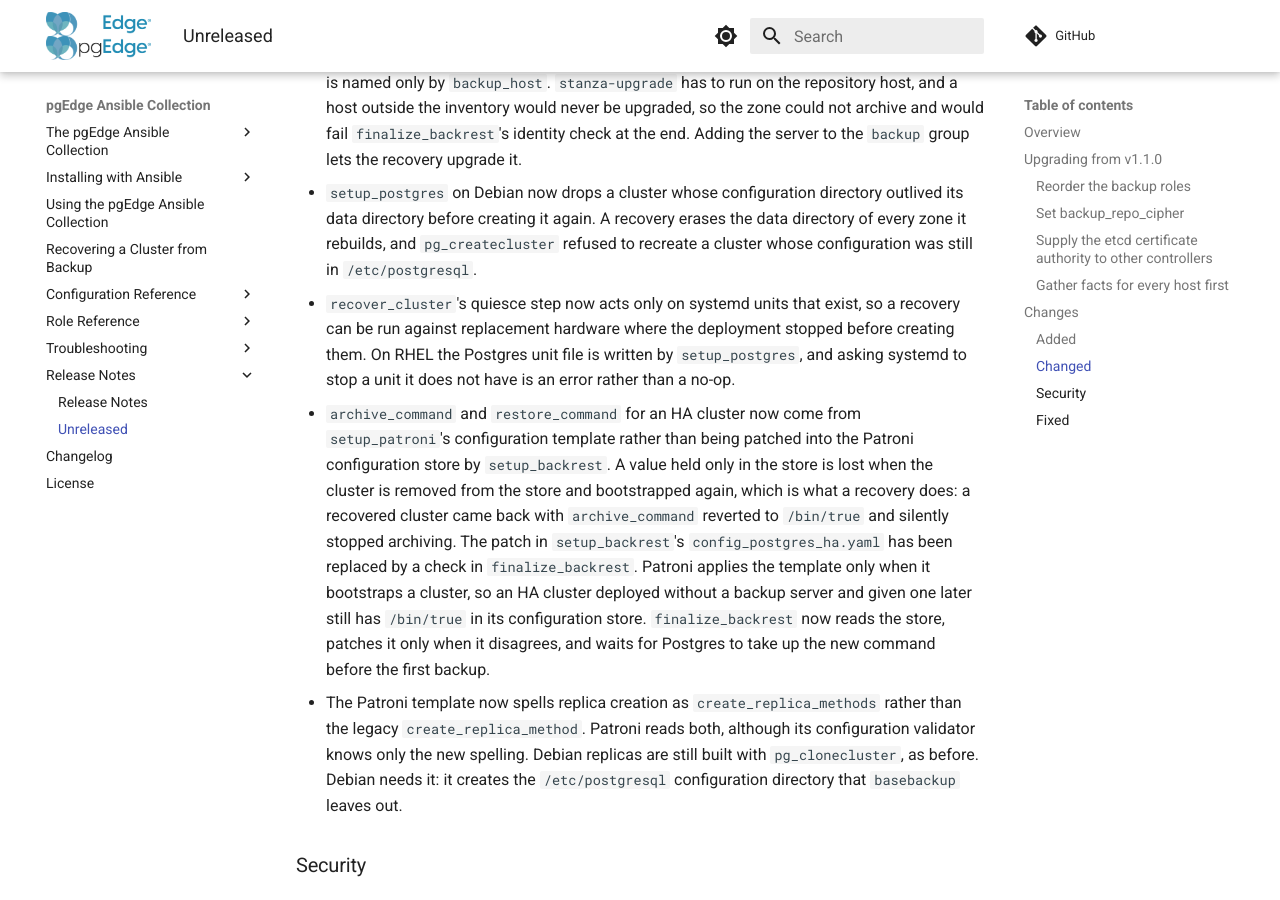
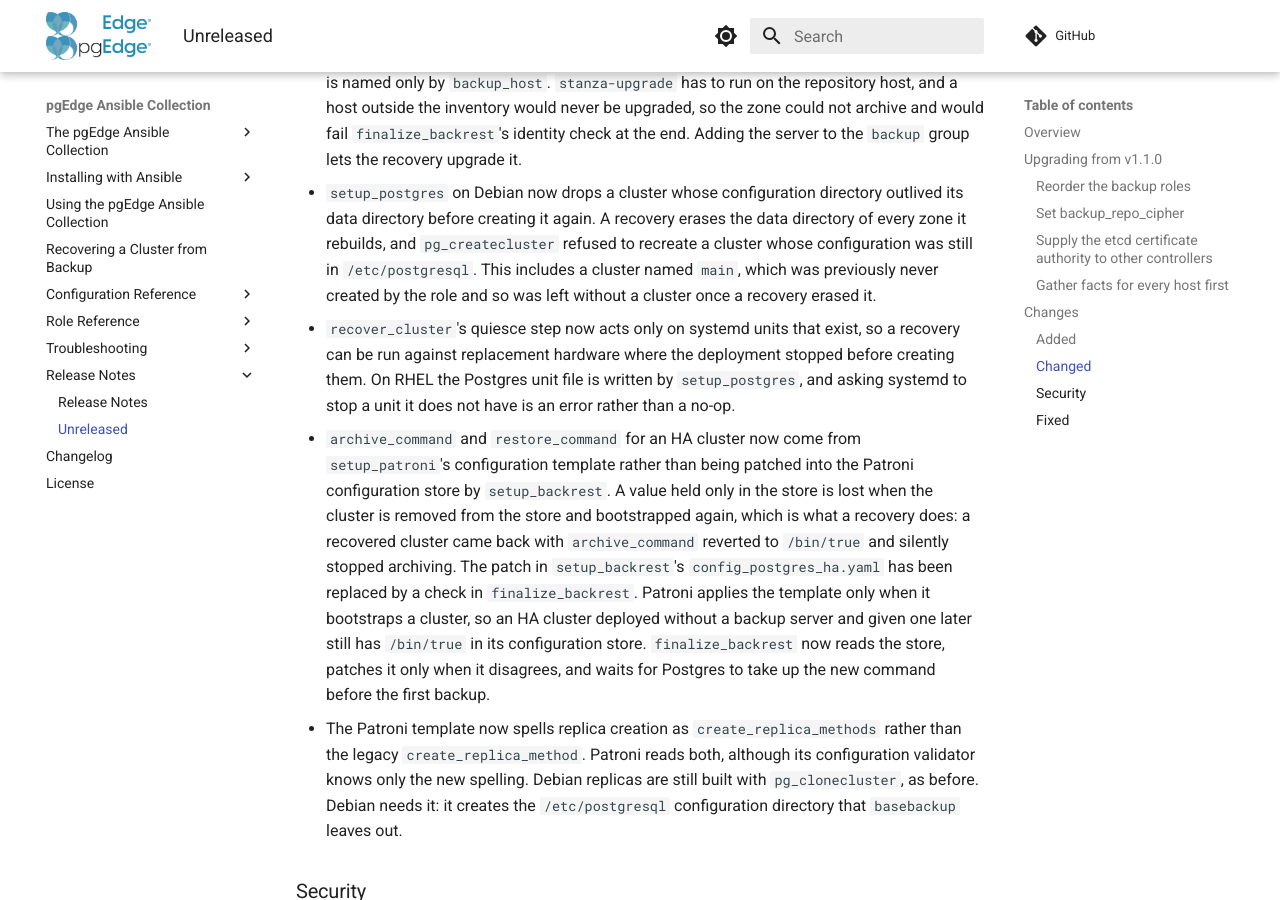
Before and after one commit to pgEdge/pgedge-ansible, an MkDocs documentation site: the page built from docs/release_notes/unreleased.md, in a window 1280 px wide and 900 px high, scrolled down 7367 px. Built offline with MkDocs 1.6.1 and Material for MkDocs 9.7.7, drawn with Linux system fonts in a browser that asks for light colours; comment, search, counter and statistics services are not loaded.

Commit message:
Recreate an erased Debian cluster named main as well
A recovery erases the data directory of every zone it rebuilds, but
setup_postgres skipped both the drop and pg_createcluster for a cluster
named main, so a rebuilt main zone was left with no cluster at all. The
drop and create are already conditional on the data directory holding no
PG_VERSION, so they leave a freshly installed main alone and need no
name gate.

Co-Authored-By: Claude Opus 5.5 (1M context) <noreply@anthropic.com>

```diff
--- a/docs/release_notes/unreleased.md
+++ b/docs/release_notes/unreleased.md
@@ -341,7 +341,9 @@ same play to the top:
 - `setup_postgres` on Debian now drops a cluster whose configuration directory
   outlived its data directory before creating it again. A recovery erases the
   data directory of every zone it rebuilds, and `pg_createcluster` refused to
-  recreate a cluster whose configuration was still in `/etc/postgresql`.
+  recreate a cluster whose configuration was still in `/etc/postgresql`. This
+  includes a cluster named `main`, which was previously never created by the
+  role and so was left without a cluster once a recovery erased it.
 - `recover_cluster`'s quiesce step now acts only on systemd units that exist, so
   a recovery can be run against replacement hardware where the deployment
   stopped before creating them. On RHEL the Postgres unit file is written by
```
Also changed, not shown: 1 other file.
